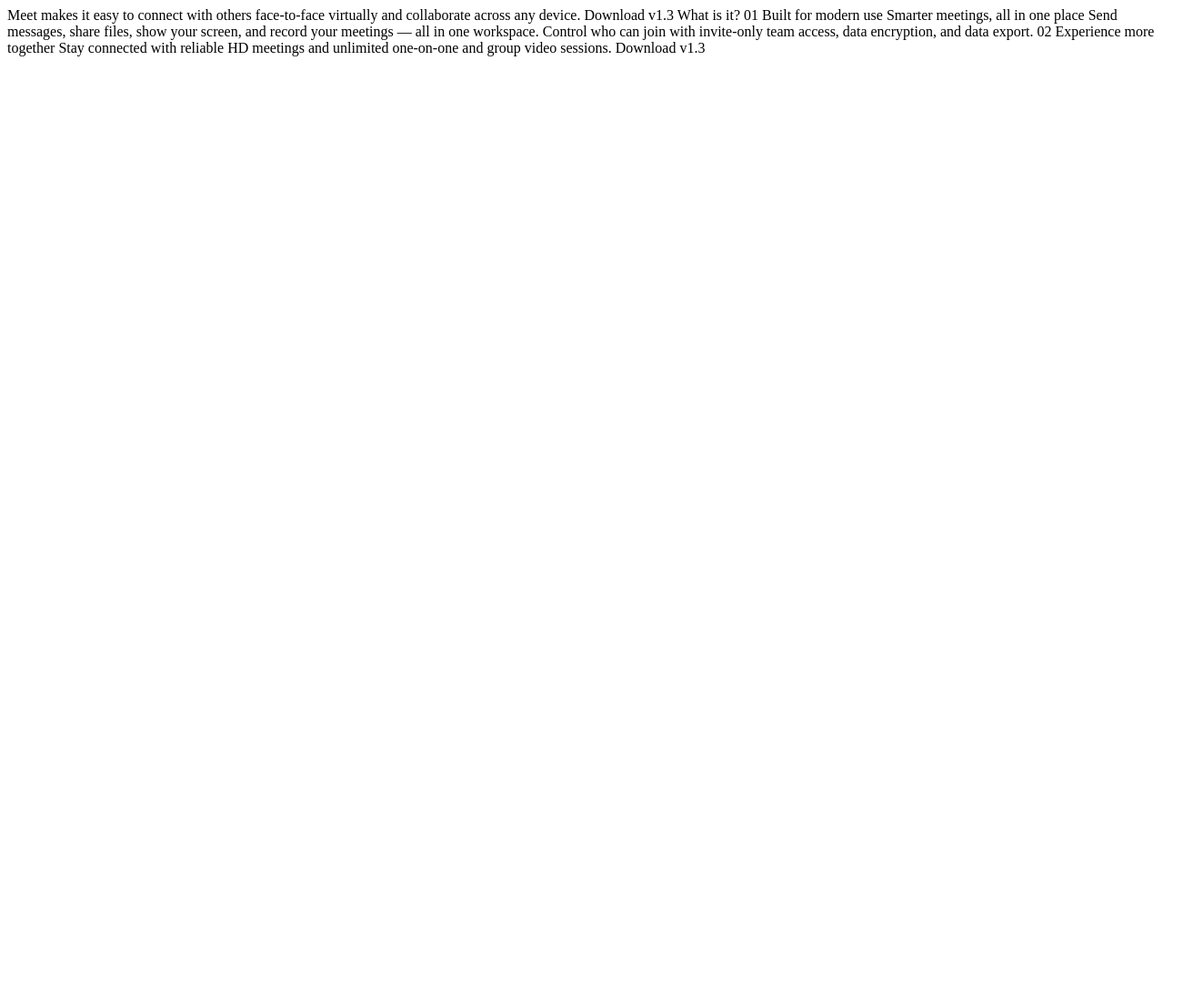
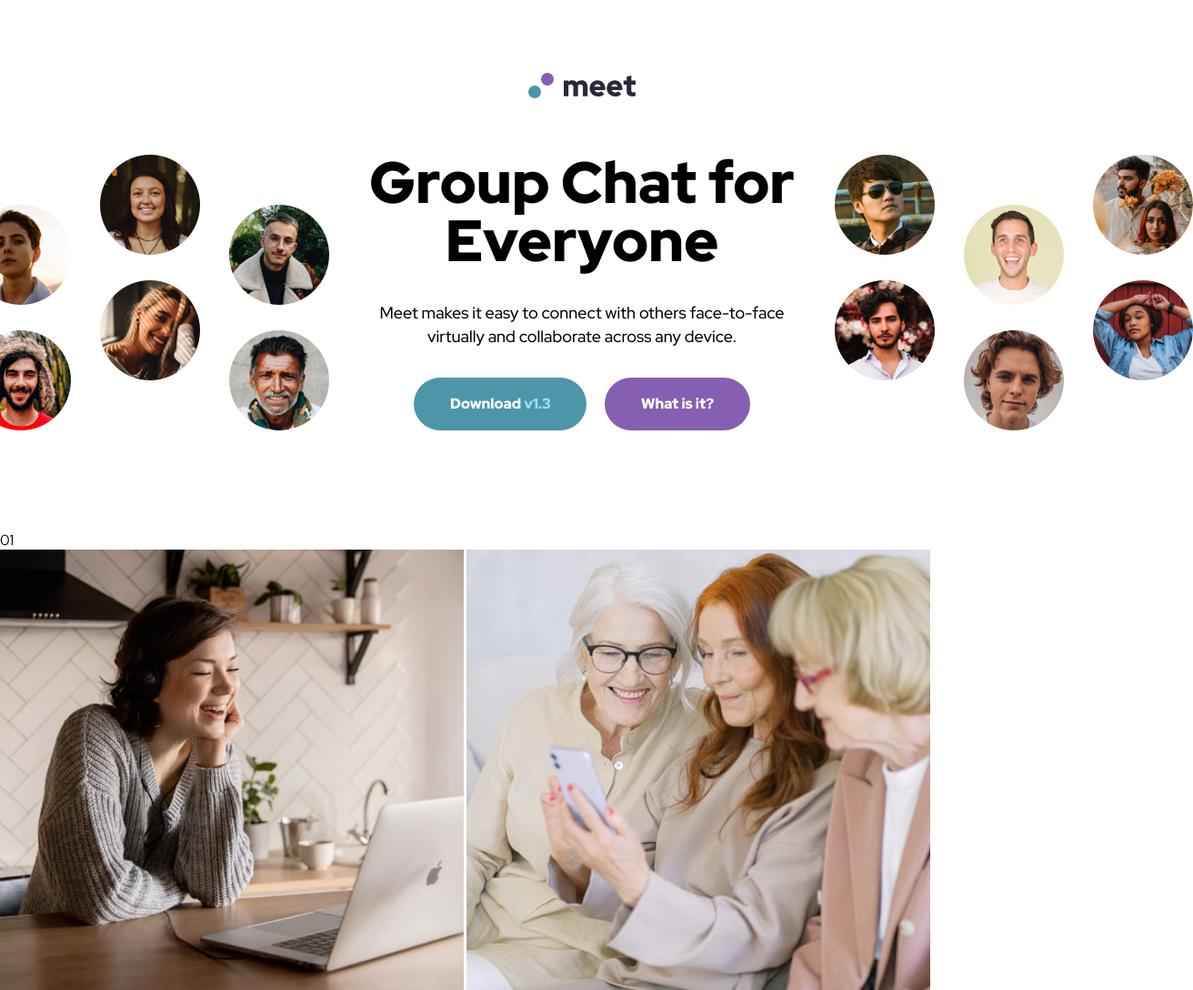
Before and after one commit to jmgerber/Frontend_mentor_04, a website: page index.html in a window 1280 px wide. Shown: the top 1088 px of the page at 91% size, 1312 px wide, since content can reach past the window. Before the commit the page ends 800 px from the top, so only its background shows below. Drawn offline with Linux system fonts and the light colour scheme.

Commit message:
Header version desktop

```diff
--- a/index.html
+++ b/index.html
@@ -1,31 +1,48 @@
 <!DOCTYPE html>
 <html lang="en">
+
 <head>
   <meta charset="UTF-8">
   <meta name="viewport" content="width=device-width, initial-scale=1.0">
-
+  <link rel="stylesheet" href="public/css/style.css">
   <link rel="icon" type="image/png" sizes="32x32" href="./assets/favicon-32x32.png">
-
   <title>Frontend Mentor | Meet landing page</title>
 </head>
+
 <body>
-  Meet makes it easy to connect with others face-to-face virtually and collaborate across any device.
+  <header>
+    <img src="./assets/logo.svg" alt="logo meet" id="logo">
+    <div class="hero-banner">
+      <img src="./assets/desktop/image-hero-left.png" alt="hero-banner left" class="hero-banner__img left">
+      <div class="hero-banner__text">
+        <h1>Group Chat for Everyone</h1>
+        <p>Meet makes it easy to connect with others face-to-face virtually and collaborate across any device.</p>
+        <button class="button download">Download <span>v1.3</span></button>
+        <button class="button">What is it?</button>
+      </div>
+      <img src="./assets/desktop/image-hero-right.png" alt="hero-banner right" class="hero-banner__img right">
+    </div>
+  </header>
+  <div class="transition-number">01</div>
+  <section>
+    <div>
+      <img src="./assets/desktop/image-woman-in-videocall.jpg" alt="Woman in videocall">
+      <img src="./assets/desktop/image-women-videochatting.jpg" alt="Women videochatting">
+      <img src="./assets/desktop/image-men-in-meeting.jpg" alt="Men in meeting">
+      <img src="./assets/desktop/image-man-texting.jpg" alt="Man texting">
+    </div>
+    <p class="overline">Built for modern use</p>
+    <h2>Smarter meetings, all in one place</h2>
+    <p>Send messages, share files, show your screen, and record your meetings — all in one workspace.
+      Control who can join with invite-only team access, data encryption, and data export.</p>
+  </section>
 
-  Download v1.3
-  What is it?
+  <div class="transition-number">02</div>
+  <footer>
+    <h2>Experience more together</h2>
+    <p>Stay connected with reliable HD meetings and unlimited one-on-one and group video sessions.</p>
+    <button class="button download">Download <span>v1.3</span></button>
+  </footer>
+</body>
 
-  01
-  Built for modern use
-
-  Smarter meetings, all in one place
-
-  Send messages, share files, show your screen, and record your meetings — all in one
-  workspace. Control who can join with invite-only team access, data encryption, and data export.
-
-  02
-  Experience more together
-  Stay connected with reliable HD meetings and unlimited one-on-one and group video sessions.
-
-  Download v1.3
-</body>
 </html>
--- /dev/null
+++ b/sass/main.scss
@@ -0,0 +1,86 @@
+@import url('https://fonts.googleapis.com/css2?family=Red+Hat+Display:wght@400;500;700;900&display=swap');
+
+* {
+  padding: 0;
+  margin: 0;
+  box-sizing: border-box;
+  font-family: 'Red Hat Display', sans-serif;
+  text-decoration: none;
+  color: inherit;
+}
+
+h1{
+  font-size: 64px;
+  line-height: 64px;
+  font-weight: 900;
+}
+
+h2 {
+  font-size: 40px;
+  line-height: 44px;
+  font-weight: 900;
+}
+
+p{
+  font-size: 18px;
+  line-height: 26px;
+  font-weight: 500;
+}
+
+.overline {
+  font-size: 16px;
+  line-height: 26px;
+  font-weight: 900;
+  letter-spacing: 4px;
+  text-transform: uppercase;
+  color: #4D96A9;
+}
+
+header {
+  margin: 80px 0 110px;
+  #logo{
+    display: block;
+    margin: 0 auto 61px;
+  }
+  .hero-banner {
+    display: flex;
+    &__img {
+      position: relative;
+      object-fit: contain;
+      &.left {
+        left: -32px;
+      }
+      &.right {
+        right: -32px;
+      }
+    }
+    &__text {
+      text-align: center;
+      h1 {
+        margin-bottom: 34px;
+      }
+      p {
+        margin-bottom: 32px;
+      }
+      .button {
+        padding: 16px 40px;
+        border-radius: 29px;
+        font-weight: 900;
+        font-size: 16px;
+        line-height: 26px;
+        color: #fff;
+        border: none;
+        outline: none;
+        background-color: #855FB1;
+        cursor: pointer;
+        span {
+          color: #8FE3F9;
+        }
+        &.download {
+          background-color: #4D96A9;
+          margin-right: 16px;
+        }
+      }
+    }
+  }
+}
```
Also changed, not shown: package.json (added, +20 -0 lines), public/css/style.css (added), 1 other file.
